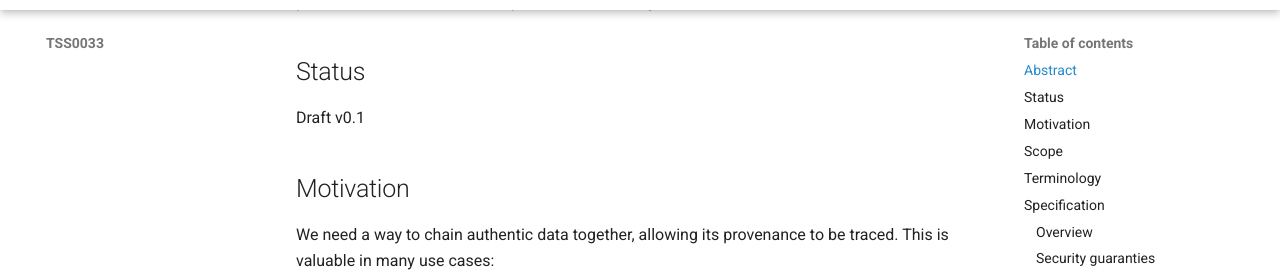
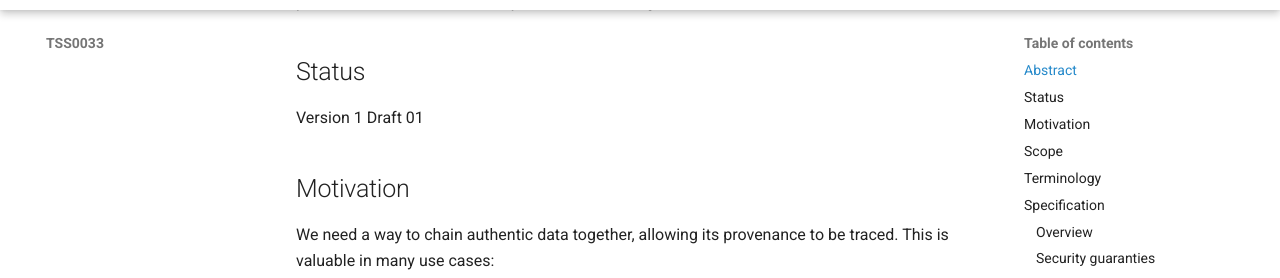
Before and after one commit to trustoverip/TSS0033-technology-stack-acdc, an MkDocs documentation site: the page built from docs/index.md, in a window 1280 px wide and 900 px high, scrolled down 313 px. Shown: the part 152-430 px from the top of the window. Built offline with MkDocs 1.6.1 and Material for MkDocs 9.7.7, drawn with Linux system fonts in a browser that asks for light colours; comment, search, counter and statistics services are not loaded.

Commit message:
Update index.md

```diff
--- a/docs/index.md
+++ b/docs/index.md
@@ -5,7 +5,7 @@
 Authentic Chained Data Containers (ACDC) Standard Specification provides semantic of authentic provenance chaining of authentic data containers. This semantics include both source provenance and authorization provenance or delegation.
 
 ## Status
-Draft v0.1
+Version 1 Draft 01
 
 ## Motivation
 
```
